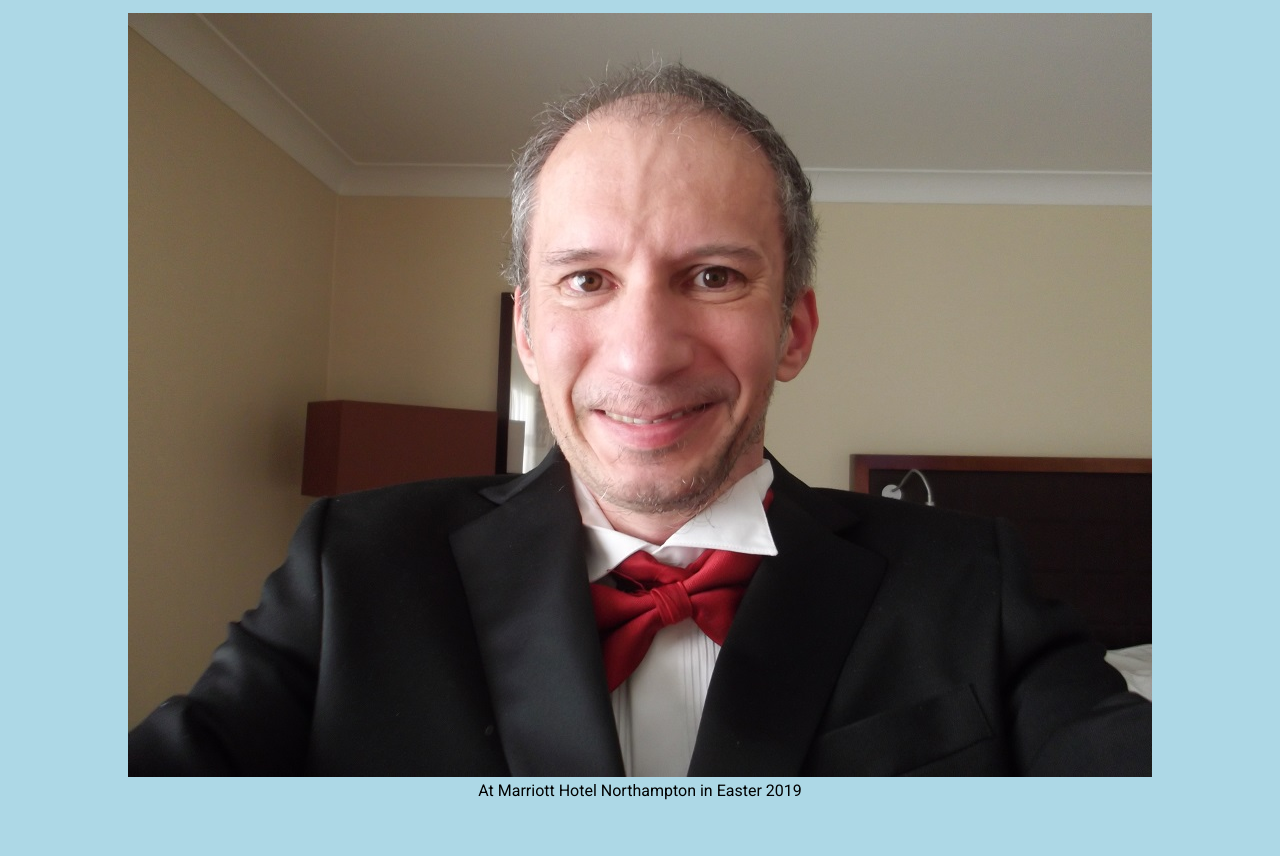
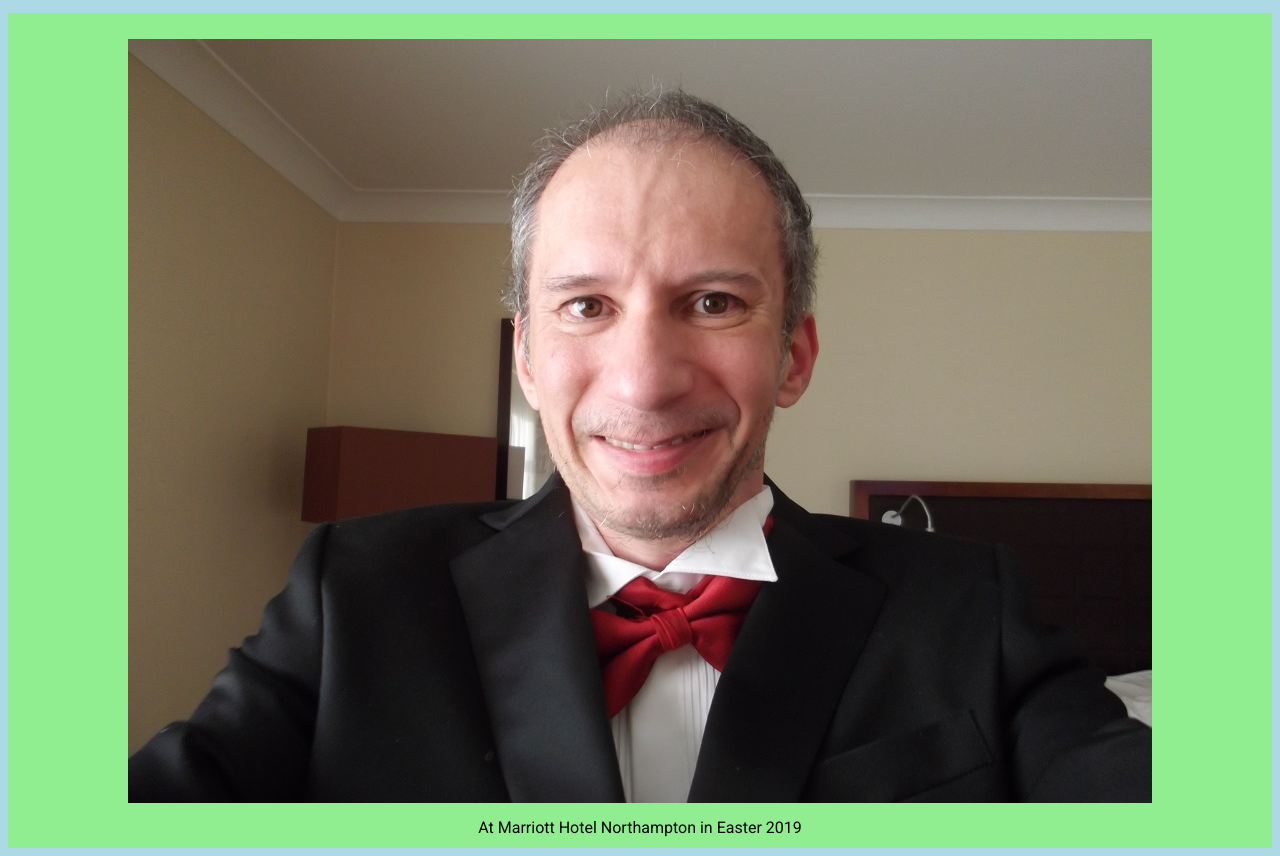
Before and after one commit to derektypist/working-tribute-page, a plain HTML site: page index.html in a window 1280 px wide. Shown: the part 147-1003 px from the top of the page. Before the commit the page ends 963 px from the top, so only its background shows below. Drawn offline with Linux system fonts and the light colour scheme.

Commit message:
Added image styles at style.css

```diff
--- a/css/style.css
+++ b/css/style.css
@@ -12,3 +12,21 @@ body {
     position: relative;
     top: 25px;
 }
+
+/* Images */
+
+#img-div {
+    background-color: lightgreen;
+    padding: 10px;
+}
+
+#image {
+    max-width: 100%;
+    display: block;
+    margin: auto;
+}
+
+#img-caption {
+    position: relative;
+    top: 15px;
+}
```
